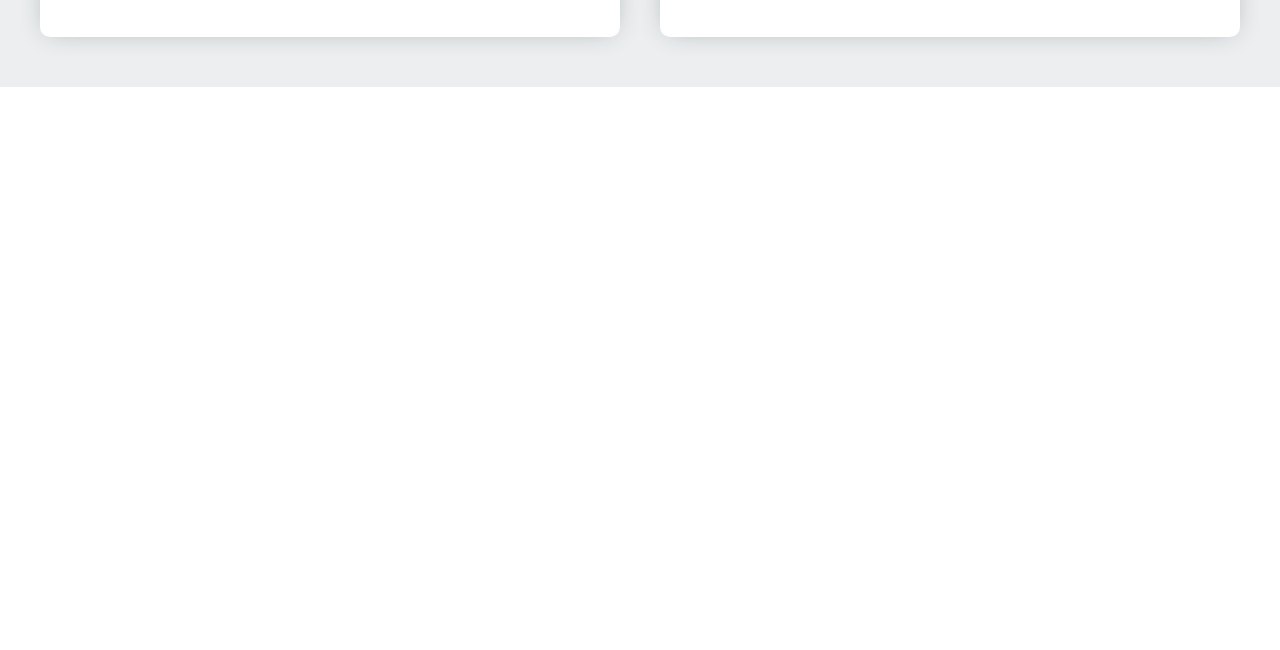
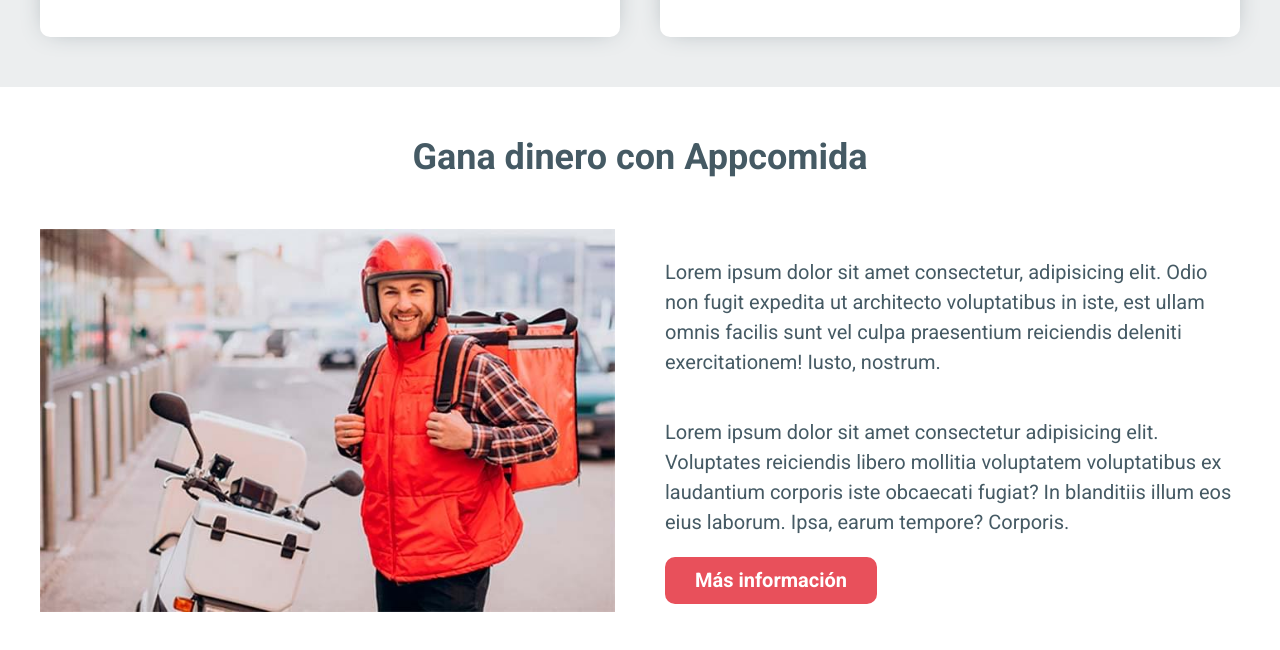
Before and after one commit to OneAlpacaMore/12-DeliveryApp, a website: page index.html in a window 1280 px wide. Shown: the part 4302-4952 px from the top of the page. Before the commit the page ends 4389 px from the top, so only its background shows below. Drawn offline with Linux system fonts and the light colour scheme.

Commit message:
Finished delivery section

```diff
--- a/index.html
+++ b/index.html
@@ -367,6 +367,22 @@
         </div>
     </main>
 
+    <section class="repartidores">
+        <h2 class="repartidores__heading">Gana dinero con Appcomida</h2>
+
+        <div class="repartidores__grid contenedor">
+            <div class="repartidores__imagen">
+                <img src="build/img/repartidor.jpg" alt="imagen repartidor">
+            </div>
+            <div class="repartidores__contenido">
+                <p class="repartidores__texto">Lorem ipsum dolor sit amet consectetur, adipisicing elit. Odio non fugit expedita ut architecto voluptatibus in iste, est ullam omnis facilis sunt vel culpa praesentium reiciendis deleniti exercitationem! Iusto, nostrum.</p>
+                <p class="repartidores__texto">Lorem ipsum dolor sit amet consectetur adipisicing elit. Voluptates reiciendis libero mollitia voluptatem voluptatibus ex laudantium corporis iste obcaecati fugiat? In blanditiis illum eos eius laborum. Ipsa, earum tempore? Corporis.</p>
+
+                <a href="#" class="repartidores__enlace">Más información</a>
+            </div>
+        </div>
+    </section>
+
 </body>
 
 </html>
--- a/src/scss/app.scss
+++ b/src/scss/app.scss
@@ -4,3 +4,4 @@
 @use 'pasos';
 @use 'testimoniales';
 @use 'favoritos';
+@use 'repartidores';
--- /dev/null
+++ b/src/scss/repartidores/_index.scss
@@ -0,0 +1 @@
+@forward 'repartidores';
--- /dev/null
+++ b/src/scss/repartidores/_repartidores.scss
@@ -0,0 +1,34 @@
+@use 'base/variables' as var;
+@use 'base/mixins' as mixin;
+
+.repartidores {
+    padding: var.$separacion 0;
+
+    &__heading {
+        text-align: center;
+        color: var.$secundario;
+    }
+
+    &__grid {
+      @include mixin.tablet {
+        @include mixin.grid (2, var.$separacion);
+        align-items: center;
+       }
+    }
+
+    &__contenido {
+        display: flex;
+        flex-direction: column;
+        justify-content: space-evenly;
+        align-items: flex-start;
+    }
+
+    &__texto {
+        line-height: 1.5;
+        color: var.$secundario;
+    }
+
+    &__enlace {
+        @include mixin.boton(var.$primario, var.$blanco);
+    }
+}
```
Also changed, not shown: build/css/app.css, 1 other file.
